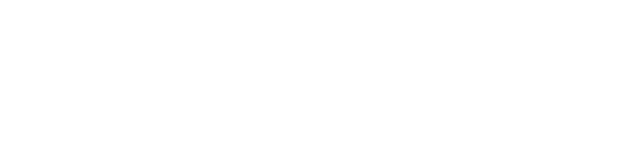
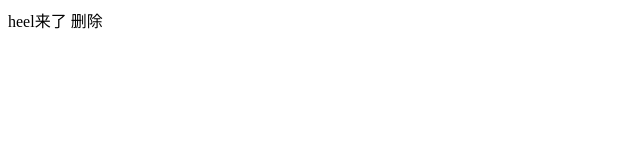
Before and after one commit to xiaoyu8840/project1, a plain HTML site: page index.html in a window 1280 px wide. Shown: the whole page, without its empty margins (0-640 px from the left). Drawn offline with Linux system fonts and the light colour scheme.

Commit message:
修改了index.html

```diff
--- a/index.html
+++ b/index.html
@@ -10,6 +10,7 @@
 
 <body>
     <div class="box"></div>
+    <div>heel来了 删除</div>
 </body>
 
 </html>
```
